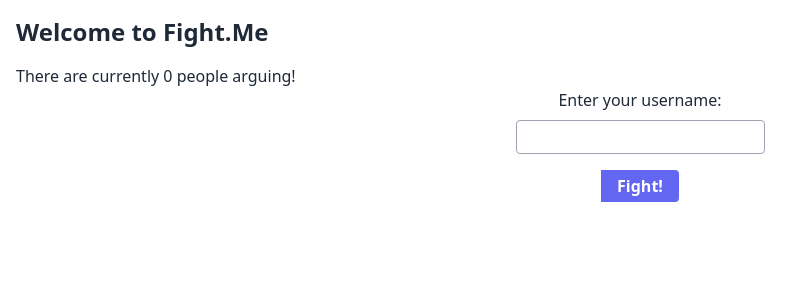
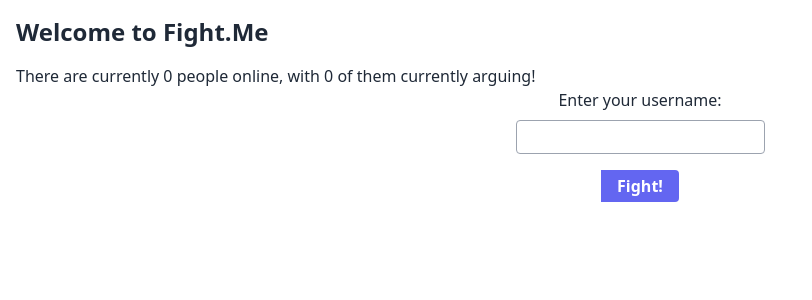
Before and after one commit to tomvaughan77/fight-me-frontend, a Next.js app: page / in a window 1280 px wide. Shown: the top 300 px of the page, without its empty margins (0-812 px from the left). Built offline with nearby package versions, Linux system fonts and the light colour scheme; no server answers.

Commit message:
Seperated online count vs arguing count

```diff
--- a/src/pages/index.tsx
+++ b/src/pages/index.tsx
@@ -10,6 +10,7 @@ const Home: NextPage = () => {
   const [room, setRoom] = useState<string>('')
   const [isLoading, setIsLoading] = useState<boolean>(false)
   const [numOnline, setNumOnline] = useState<number>(0)
+  const [numArguing, setNumArguing] = useState<number>(0)
 
   const { socket } = useSocket()
   const router = useRouter()
@@ -22,7 +23,8 @@ const Home: NextPage = () => {
         })
 
         socket.on("connectedUsers", data => {
-            setNumOnline(data)
+            setNumArguing(data.usersInRooms)
+            setNumOnline(data.users)
         })
 
         return () => {
@@ -62,7 +64,7 @@ const Home: NextPage = () => {
   return (
     <div className="p-4">
       <h1 className="text-2xl font-bold mb-4">Welcome to Fight.Me</h1>
-      <h2>There are currently {numOnline} people arguing!</h2>
+      <h2>There are currently {numOnline} people online, with {numArguing} of them currently arguing!</h2>
 
       <form onSubmit={handleSubmit} className="flex flex-col items-center">
         <label className="mb-2" htmlFor="username">
```
